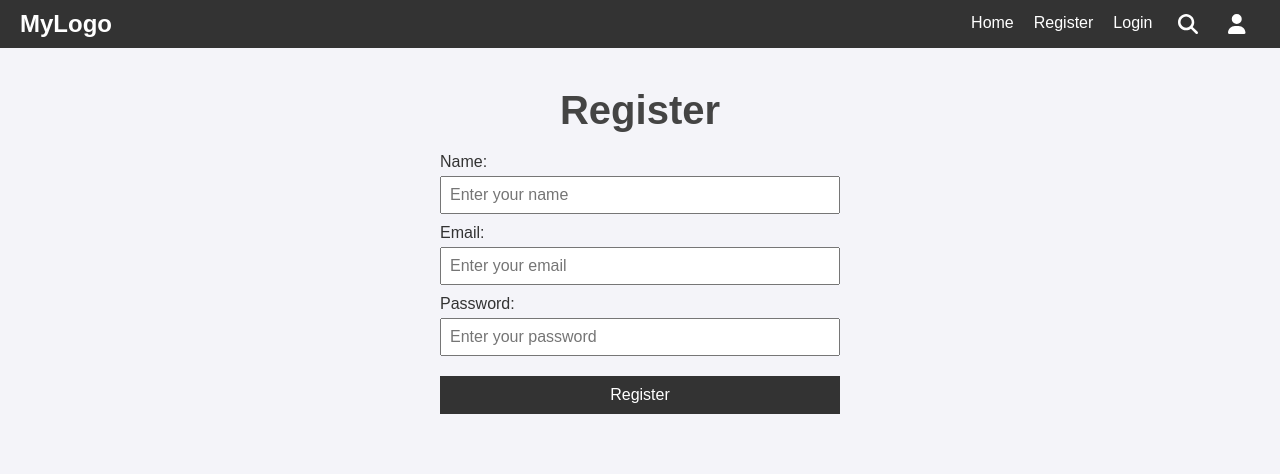
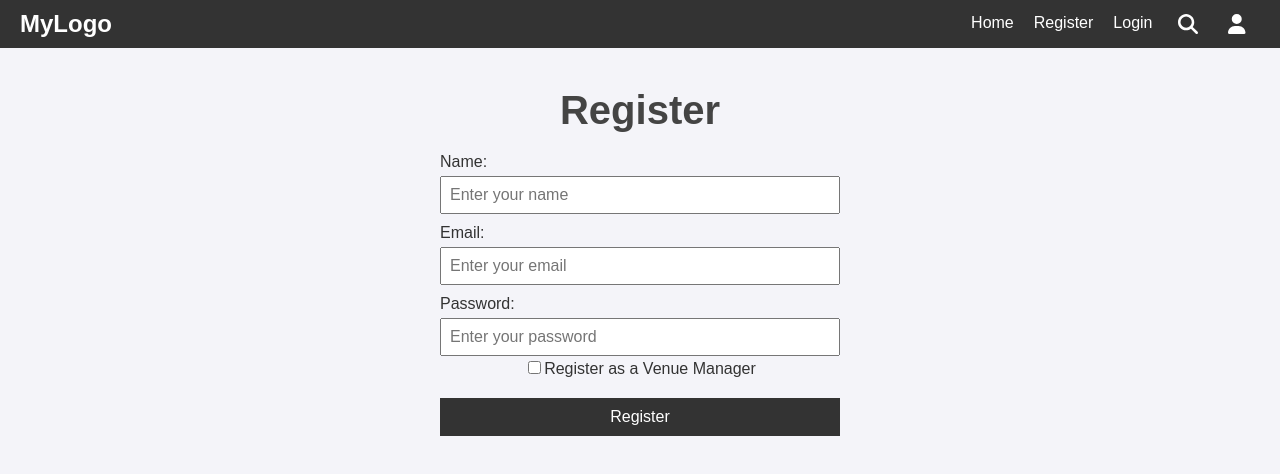
Before and after one commit to Mariuskvaal/apt-testing, a React (Create React App) app in the folder api-testing/: page /Register in a window 1280 px wide. Shown: the top 474 px of the page. Built offline with nearby package versions, Linux system fonts and the light colour scheme.

Commit message:
trying to fix venumanager Register and login

```diff
--- a/api-testing/src/pages/Login/Login.jsx
+++ b/api-testing/src/pages/Login/Login.jsx
@@ -2,7 +2,7 @@ import React, { useState } from "react";
 import { Link, useNavigate } from "react-router-dom"; // Import useNavigate for redirection
 import axios from "axios";
 import "../Register/Register.css";
-import Navbar from "../../components/Nav/Nav"
+import Navbar from "../../components/Nav/Nav";
 
 const Login = () => {
   const [isMenuOpen, setIsMenuOpen] = useState(false);
@@ -21,7 +21,7 @@ const Login = () => {
 
   const handleSubmit = async (e) => {
     e.preventDefault();
-    setMessage("");
+    setMessage(""); // Reset message state
 
     try {
       // Login API Call
@@ -35,16 +35,20 @@ const Login = () => {
         }
       );
 
-      const { accessToken, name } = response.data.data;
+      console.log("Login Response:", response.data);
 
-      // Save accessToken and username
+      // Extract response data
+      const { accessToken, name, venueManager } = response.data.data;
+
+      // Save response data in localStorage
       localStorage.setItem("accessToken", accessToken);
       localStorage.setItem("username", name);
+      localStorage.setItem("venueManager", JSON.stringify(venueManager || false)); // Ensure valid JSON format
 
-      // Check if an API Key is required
+      // Fetch API Key (if required)
       const apiKeyResponse = await axios.post(
         "https://v2.api.noroff.dev/auth/create-api-key",
-        {}, // No body required
+        {}, // Empty body
         {
           headers: {
             Authorization: `Bearer ${accessToken}`,
@@ -53,16 +57,15 @@ const Login = () => {
       );
 
       const apiKey = apiKeyResponse.data.data.key;
-      localStorage.setItem("apiKey", apiKey); // Save the API Key in localStorage
+      localStorage.setItem("apiKey", apiKey); // Save API key in localStorage
 
-      // Redirect to the profile page
+      // Redirect to profile page
       navigate(`/profile/${name}`);
     } catch (error) {
       setMessage("Login failed. Please try again.");
       console.error("Error during login:", error.response?.data || error);
     }
   };
-
 
   return (
     <>
--- a/api-testing/src/pages/Profile/Profile.jsx
+++ b/api-testing/src/pages/Profile/Profile.jsx
@@ -16,6 +16,13 @@ const Profile = () => {
   const [updateMessage, setUpdateMessage] = useState("");
   const accessToken = localStorage.getItem("accessToken");
   const apiKey = process.env.REACT_APP_API_KEY;
+
+  // Retrieve venueManager flag from localStorage
+  const venueManager = JSON.parse(localStorage.getItem("venueManager")) || false;
+  console.log("Is Venue Manager:", venueManager);
+
+
+
 
   useEffect(() => {
     const fetchProfile = async () => {
@@ -51,6 +58,7 @@ const Profile = () => {
   const handleLogout = () => {
     localStorage.removeItem("accessToken");
     localStorage.removeItem("username");
+    localStorage.removeItem("venueManager"); // Optional: clear venueManager on logout
     navigate("/login");
   };
 
@@ -112,13 +120,28 @@ const Profile = () => {
             )}
 
             {/* Buttons */}
-            <button className="view-bookings-button" onClick={() => setShowPopup(true)}>View Bookings</button>
+            <button className="view-bookings-button" onClick={() => setShowPopup(true)}>
+              View Bookings
+            </button>
 
-            <button className="update-avatar-button" onClick={() => setAvatarPopup(true)}>Update Avatar</button>
+            <button className="update-avatar-button" onClick={() => setAvatarPopup(true)}>
+              Update Avatar
+            </button>
 
             <button className="logout-button" onClick={handleLogout}>
               Logout
             </button>
+
+            {/* Conditional Rendering for Venue Manager */}
+            {venueManager && (
+              <div>
+                <h3>Venue Manager Options</h3>
+                <button>Create Venue</button>
+                <button>Update Venue</button>
+                <button>Delete Venue</button>
+                <button>View Venue Bookings</button>
+              </div>
+            )}
           </div>
         ) : (
           <p>Loading profile...</p>
--- a/api-testing/src/pages/Register/Register.jsx
+++ b/api-testing/src/pages/Register/Register.jsx
@@ -9,6 +9,7 @@ const Register = () => {
     name: "",
     email: "",
     password: "",
+    venueManager: false, // Add venueManager flag
   });
 
   // State for success/error messages
@@ -20,6 +21,11 @@ const Register = () => {
     setFormData({ ...formData, [name]: value });
   };
 
+  // Handle checkbox toggle
+  const handleCheckboxChange = (e) => {
+    setFormData({ ...formData, venueManager: e.target.checked });
+  };
+
   // Handle form submission
   const handleSubmit = async (e) => {
     e.preventDefault();
@@ -28,25 +34,37 @@ const Register = () => {
     try {
       const response = await axios.post(
         "https://v2.api.noroff.dev/auth/register",
-        formData,
+        {
+          name: formData.name,
+          email: formData.email,
+          password: formData.password,
+          venueManager: formData.venueManager, // Include venueManager flag
+        },
         {
           headers: {
             "Content-Type": "application/json",
           },
         }
       );
+
+      console.log("Registration Response:", response.data);
       setMessage("Registration successful!");
-      console.log("Response:", response.data);
+
+      // Save the venueManager flag to localStorage
+      localStorage.setItem("venueManager", formData.venueManager);
+
     } catch (error) {
-      // Check if the error response contains a specific message
       if (error.response && error.response.data && error.response.data.errors) {
-        setMessage(error.response.data.errors[0].message); // Set the server error message
+        setMessage(error.response.data.errors[0].message);
       } else {
         setMessage("Registration failed. Please try again.");
       }
       console.error("Error:", error);
     }
   };
+
+
+
 
   return (
     <>
@@ -90,6 +108,20 @@ const Register = () => {
             required
           />
 
+          {/* Venue Manager Checkbox */}
+          <div className="checkbox-container">
+            <label htmlFor="venueManager">
+              <input
+                type="checkbox"
+                id="venueManager"
+                name="venueManager"
+                checked={formData.venueManager}
+                onChange={handleCheckboxChange}
+              />
+              Register as a Venue Manager
+            </label>
+          </div>
+
           <button type="submit">Register</button>
         </form>
 
```
